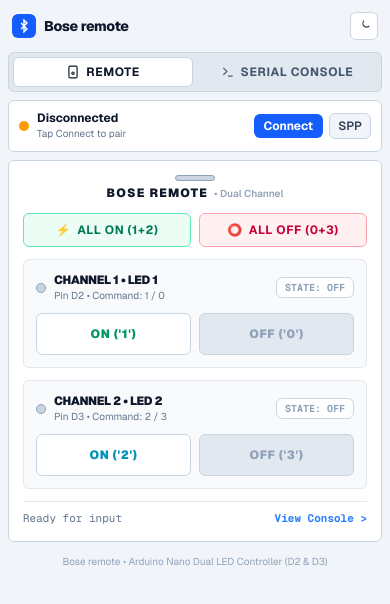
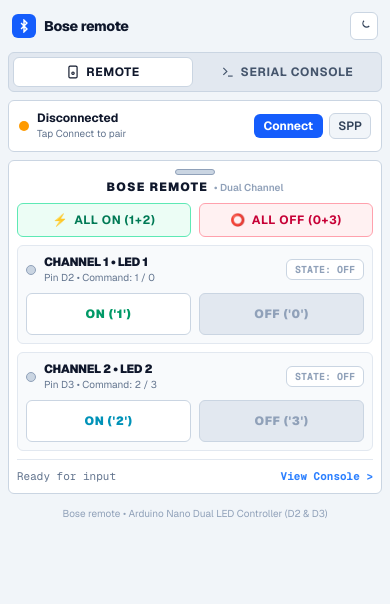
Before and after one commit to Pandi2352/bluetooth, a Next.js app: page / in a window 390 px wide. Shown: the top 604 px of the page. Built offline with nearby package versions, Linux system fonts and the light colour scheme.

Commit message:
Optimize mobile layout: eliminate left and right empty spaces

```diff
--- a/app/page.tsx
+++ b/app/page.tsx
@@ -341,11 +341,11 @@
 
   return (
     <main
-      className={`min-h-screen transition-colors duration-300 font-sans flex flex-col items-center justify-start p-2 sm:p-4 ${
+      className={`min-h-screen transition-colors duration-300 font-sans flex flex-col items-center justify-start px-2 py-2 sm:px-4 sm:py-6 w-full ${
         isDark ? "bg-zinc-950 text-white" : "bg-slate-100 text-slate-900"
       }`}
     >
-      <div className="w-full max-w-sm space-y-2">
+      <div className="w-full max-w-md mx-auto space-y-2">
 
         {/* Top App Bar with Light/Dark Mode & Brand */}
         <header className="flex items-center justify-between px-1 py-1">
@@ -503,7 +503,7 @@
         {/* ============================================================ */}
         {activeTab === "remote" && (
           <div
-            className={`rounded-md border p-3.5 space-y-3 transition-all ${
+            className={`rounded-md border p-2 sm:p-3.5 space-y-2 transition-all ${
               isDark
                 ? "bg-zinc-900 border-zinc-800"
                 : "bg-white border-slate-300"
@@ -555,7 +555,7 @@
 
             {/* Channel 1 (LED 1 • Pin 2) */}
             <div
-              className={`rounded-md p-3 border space-y-2.5 transition-all ${
+              className={`rounded-md p-2 sm:p-2.5 border space-y-2 transition-all ${
                 isDark
                   ? "bg-zinc-950 border-zinc-800"
                   : "bg-slate-50 border-slate-200"
@@ -625,7 +625,7 @@
 
             {/* Channel 2 (LED 2 • Pin 3) */}
             <div
-              className={`rounded-md p-3 border space-y-2.5 transition-all ${
+              className={`rounded-md p-2 sm:p-2.5 border space-y-2 transition-all ${
                 isDark
                   ? "bg-zinc-950 border-zinc-800"
                   : "bg-slate-50 border-slate-200"
@@ -715,7 +715,7 @@
         {/* ============================================================ */}
         {activeTab === "console" && (
           <div
-            className={`rounded-md border p-3 space-y-2 transition-all ${
+            className={`rounded-md border p-2 sm:p-3 space-y-2 transition-all ${
               isDark
                 ? "bg-zinc-900 border-zinc-800"
                 : "bg-white border-slate-300"
```
